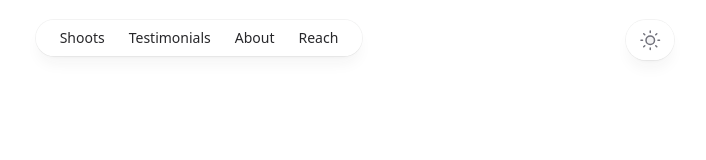
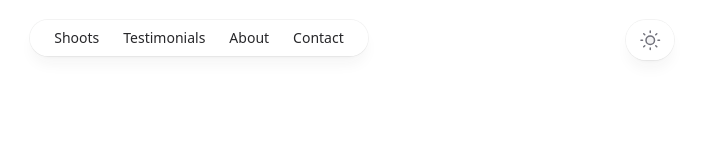
Before and after one commit to Nayantha/dnp-web-app, a Vue app: page / in a window 1280 px wide. Shown: the top 160 px of the page, without its empty margins (441-1147 px from the left). Built offline with nearby package versions, Linux system fonts and the light colour scheme.

Commit message:
rename a link.

```diff
--- a/src/components/Header.vue
+++ b/src/components/Header.vue
@@ -107,6 +107,6 @@ const navMenu = [
     { name: 'Shoots', description: 'View recent shoots.', href: '/shoots' },
     { name: 'Testimonials', description: 'Get a to know about us.', href: '/testimonials' },
     { name: 'About', description: 'Get a to know about us.', href: '/about' },
-    { name: 'Reach', description: 'Get a to know about us.', href: '/links' },
+    { name: 'Contact', description: 'Get a to know about us.', href: '/links' },
 ];
 </script>
```
